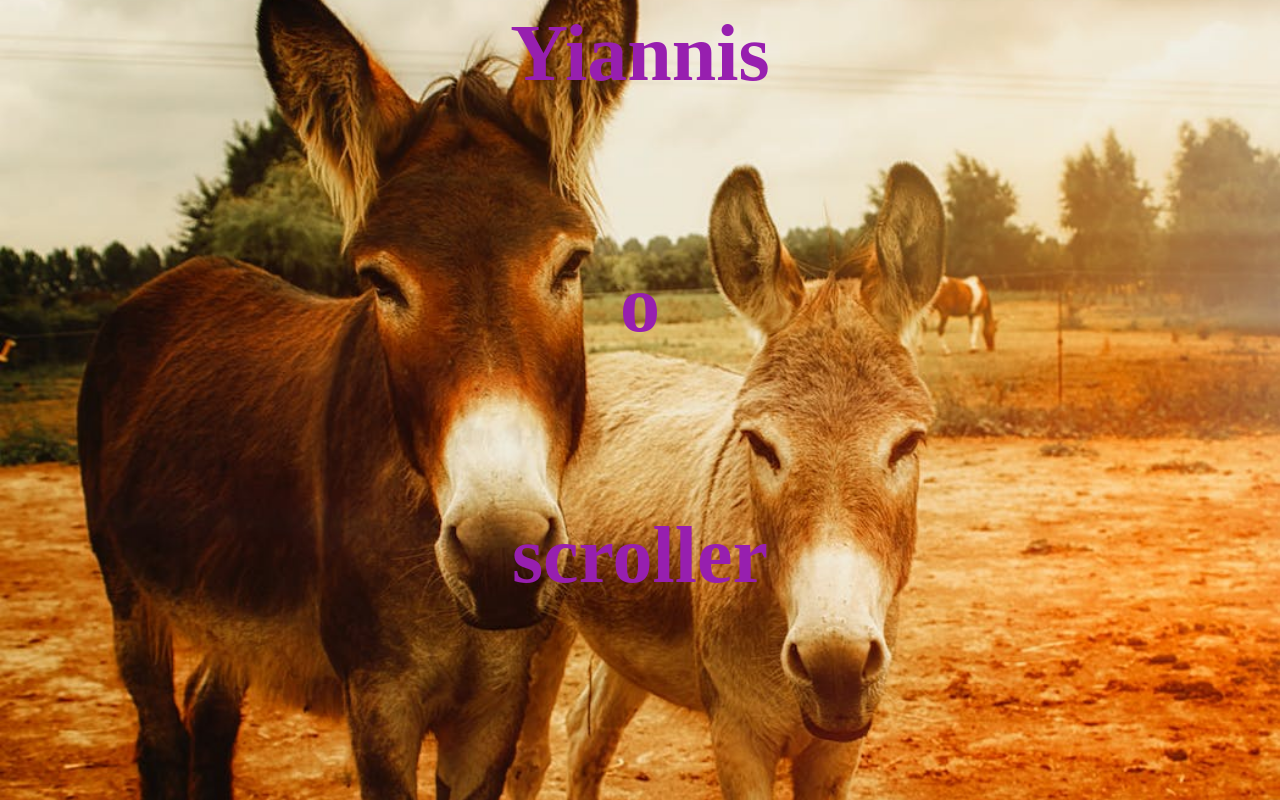
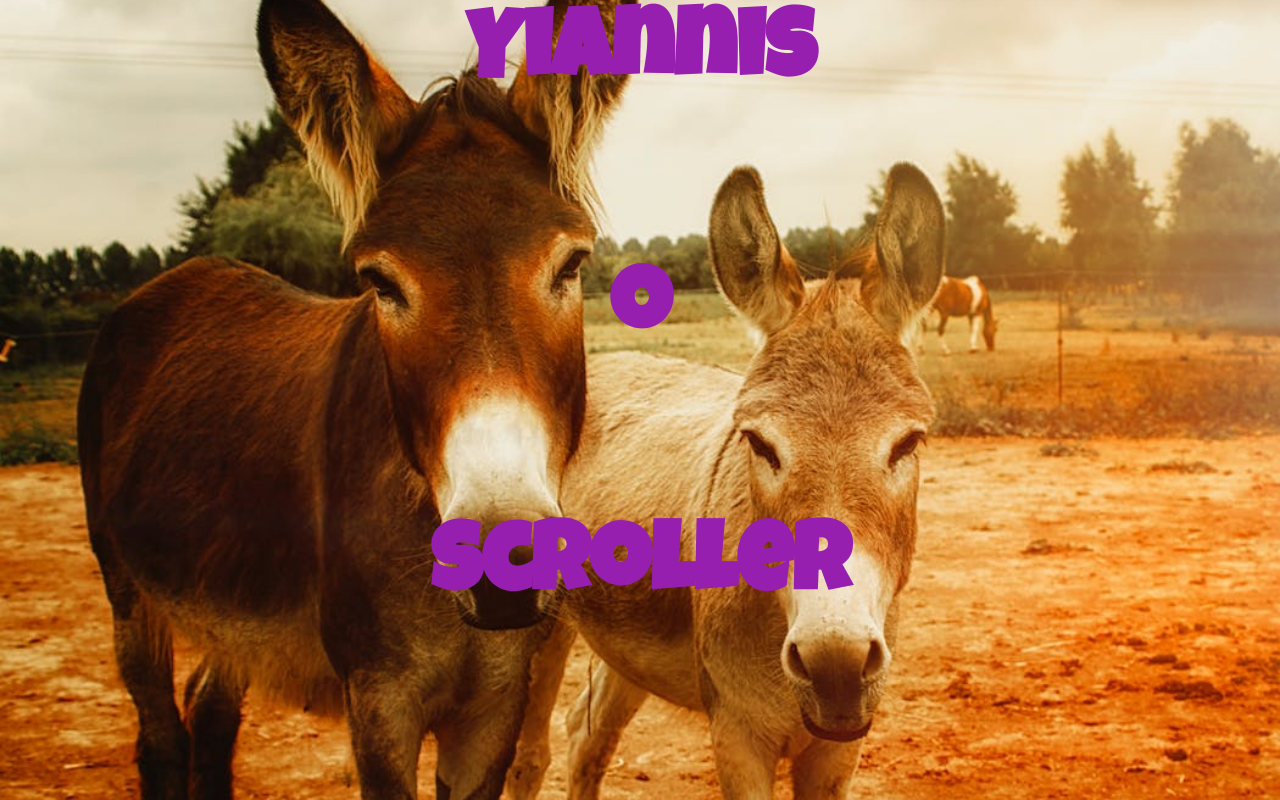
Before and after one commit to Charbytesdev/john-landing-page, a plain HTML site: page index.html in a window 1280 px wide. Drawn offline with Linux system fonts and the light colour scheme.

Commit message:
Add font from google-fonts

```diff
--- a/css/style.css
+++ b/css/style.css
@@ -1,3 +1,9 @@
+@font-face {
+  font-family: "Luckiest Guy";
+  src: url("../assets/font/luckiest-guy-v18-latin-regular.woff2")
+    format("woff2");
+}
+
 body {
   background-image: url("../img/background.jpeg");
   height: 100%;
@@ -5,6 +11,7 @@ body {
   background-repeat: no-repeat;
   background-attachment: fixed;
   background-position: center;
+  font-family: "Luckiest Guy";
 }
 .container {
   display: flex;
@@ -15,7 +22,7 @@ body {
 }
 
 .text {
-  font-size: 5em;
+  font-size: 6em;
   font-weight: bold;
   color: rgb(151, 31, 175);
 }
```
Also changed, not shown: assets/font/luckiest-guy-v18-latin-regular.woff2 (added).
